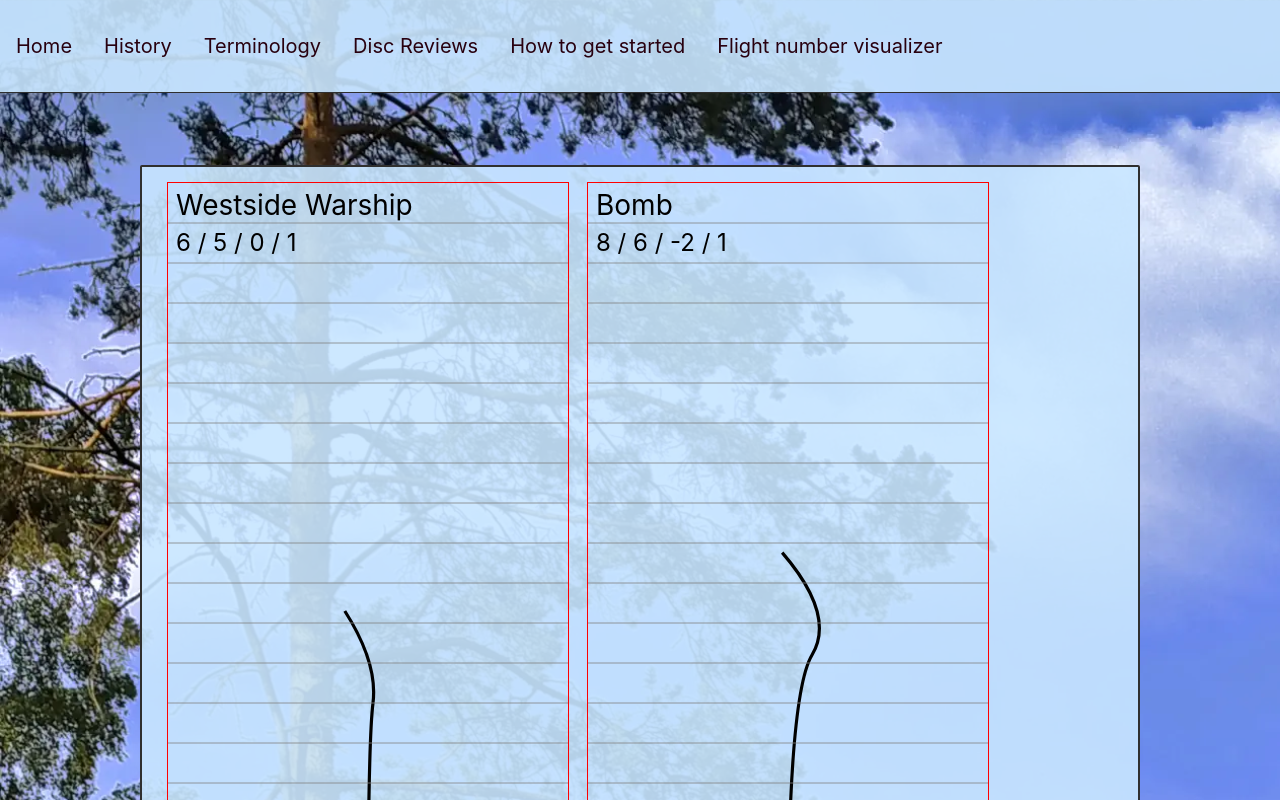
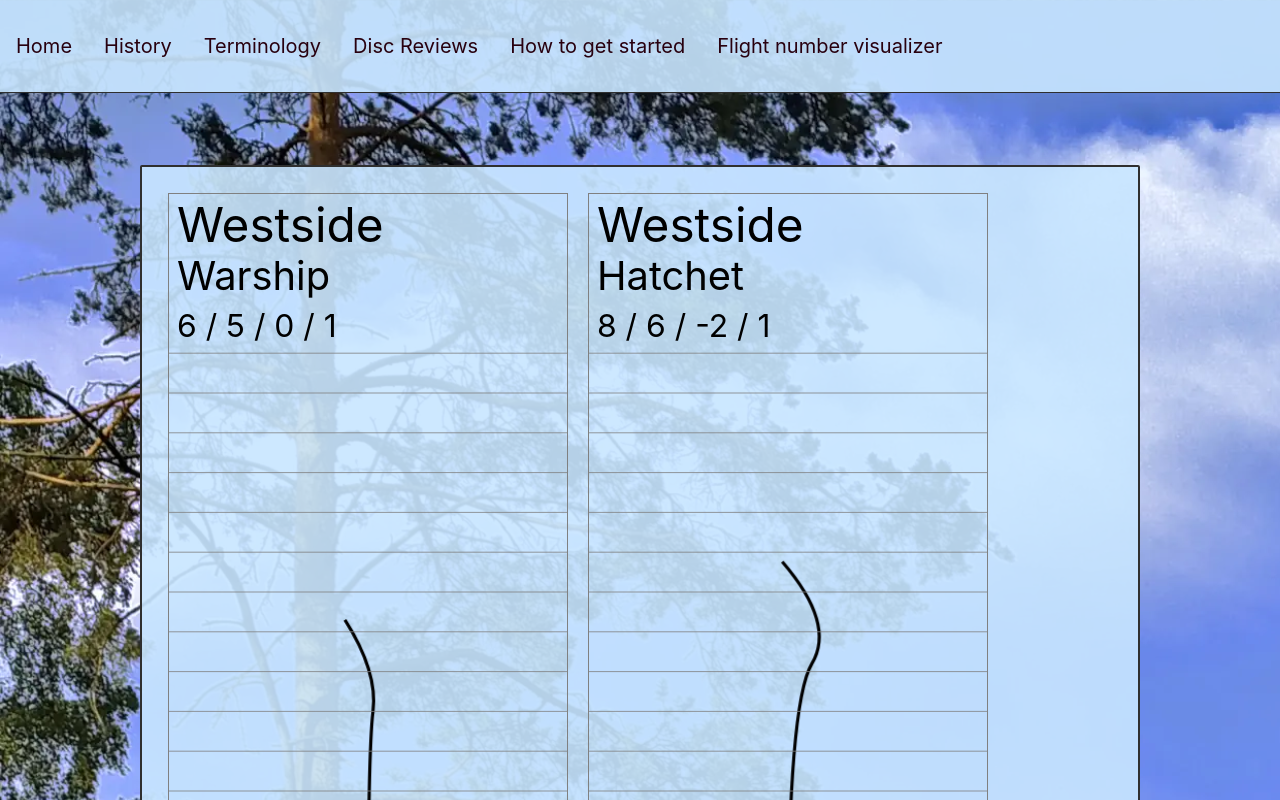
Before and after one commit to Zerkath/discgolf-webpage, a Next.js app: page /pages/visualizer in a window 1280 px wide. Shown: the top 800 px of the page. Built offline with nearby package versions, Linux system fonts and the light colour scheme.

Commit message:
Fixes 0 width svg & animations for flights
- Fixes some cases where flightvisualization width was 0
- Animating the svg for flight path visualizations

```diff
--- a/pages/pages/visualizer.tsx
+++ b/pages/pages/visualizer.tsx
@@ -24,10 +24,10 @@
 }
 
 let flight4: FlightNumbers = {
-    speed: 2,
-    glide: 3,
-    stability: -4,
-    fade: 2
+    speed: 3,
+    glide: 1,
+    stability: 0,
+    fade: 3
 }
 
 
@@ -38,10 +38,10 @@
             <NavigationBar />
             <main className='main'>
                 <div className='card'>
-                    <FlightVisualizer flightNums={flight} discName="Westside Warship" />
-                    <FlightVisualizer flightNums={flight2} discName="Bomb" />
-                    <FlightVisualizer flightNums={flight3} discName="Driver" />
-                    <FlightVisualizer flightNums={flight4} discName="Driver" />
+                    <FlightVisualizer flightNums={flight} manufacturer='Westside' discName="Warship" />
+                    <FlightVisualizer flightNums={flight2} manufacturer='Westside' discName="Hatchet" />
+                    <FlightVisualizer flightNums={flight3} manufacturer="Latitude 64" discName="Ballista Pro" />
+                    <FlightVisualizer flightNums={flight4} manufacturer="Innova" discName="Pig" />
                 </div>
             </main>
             <Footer />
--- a/styles/components/_card.scss
+++ b/styles/components/_card.scss
@@ -19,24 +19,18 @@
     width: 100%;
 }
 
-.card:hover,
-.card:focus,
-.card:active {
-    color: #0070f3;
-}
-
 .card h2 {
     margin: 0 0 1rem 0;
     font-size: 1.5rem;
 }
 
-.card p {
-    margin: 0;
-    font-size: 1.25rem;
-    line-height: 1.5;
-    display: flex;
-    flex-direction: row;
-}
+// .card p {
+//     margin: 0;
+//     font-size: 1.25rem;
+//     line-height: 1.5;
+//     display: flex;
+//     flex-direction: row;
+// }
 
 .card-text {
     vertical-align: top;
--- a/styles/components/_flight.scss
+++ b/styles/components/_flight.scss
@@ -1,6 +1,40 @@
 .flight-visualization {
-    outline: solid red 1px;
-    margin: 0 10px;
+    width: 100%;
+    border: solid 1px grey;
+    margin: 10px 10px;
     max-width: 400px;
     max-height: 1000px;
+
+    .flight {
+        opacity: 0;
+        animation: revealFlight 14s cubic-bezier(0.26, 0.8, 0.64, 0.81) forwards;
+        animation-delay: 1s;
+    }
+
+    .grid {
+        animation: revealGrid 3s cubic-bezier(0.18, 0.61, 0.88, 0.35) forwards;
+        animation-delay: 0.5s;
+    }
 }
+
+@keyframes revealFlight {
+
+    0%{
+        opacity: 1;
+        clip-path: circle(0% at 0% 100%);
+    }
+    100%{
+        opacity: 1;
+        clip-path: circle(160% at 0% 0%);
+    }
+}
+
+@keyframes revealGrid {
+    0% {
+        clip-path: circle(0% at -10% -50%); // left upper corner 0 opacity
+    }
+
+    100% {
+        clip-path: circle(150% at 0% 100%);
+    }
+}
--- a/templates/flightVisualization/FligthVisualizer.tsx
+++ b/templates/flightVisualization/FligthVisualizer.tsx
@@ -5,23 +5,24 @@
     fade: number
 }
 
-export function debugGrid() {
+export function grid() {
     return (
-        <path stroke="grey" stroke-width=".02" d={debugGridString(20)} />
+        <path className="grid" stroke="grey" stroke-width=".02" d={gridString(20)} />
     )
 }
 
 type VisualizerProps = {
     flightNums: FlightNumbers,
-    discName: string
+    discName: string,
+    manufacturer: string
 }
 
 
-const debugGridString = (size: number): string => {
+const gridString = (size: number): string => {
     let accuaracy = 20
     let tenth = size / accuaracy
     var str = ""
-    for (let i = 1; i < accuaracy; i++) {
+    for (let i = 4; i < accuaracy; i++) {
         str += slice(i * tenth, size)
     }
     return str
@@ -29,7 +30,7 @@
 
 const slice = (divider: number, size: number): string => {
     // return `M ${divider} 0 V${size} M 0 ${divider} H${size} `
-    return `M 0 ${divider} H${size} `
+    return `M 0 ${divider} H${size / 2} `
 }
 
 function getFlightPath(flightNums: FlightNumbers, width: number, height: number): string {
@@ -82,10 +83,11 @@
     let { speed, glide, stability, fade } = props.flightNums
     return (
         <svg viewBox="0 0 10 20" className='flight-visualization'>
-            <text x="0.2" y="0.8" fontSize={0.7}>{props.discName}</text>
-            <text dx="0.2" y="1.7" fontSize={0.6}>{`${speed} / ${glide} / ${stability} / ${fade}`}</text>
-            <path d={getFlightPath(props.flightNums, 10, 20)} stroke="black" fill="transparent" stroke-width={0.08}></path>
-            {debugGrid()}
+            <text x="0.2" y="1.2" fontSize={1.2}>{props.manufacturer}</text>
+            <text x="0.2" y="2.4" fontSize={1}>{props.discName}</text>
+            <text dx="0.2" y="3.6" fontSize={0.8}>{`${speed} / ${glide} / ${stability} / ${fade}`}</text>
+            <path className="flight" d={getFlightPath(props.flightNums, 10, 20)} stroke="black" fill="transparent" stroke-width={0.08}></path>
+            {grid()}
         </ svg >
     )
 }
```
Also changed, not shown: styles/abstracts/_colors.scss (added).
